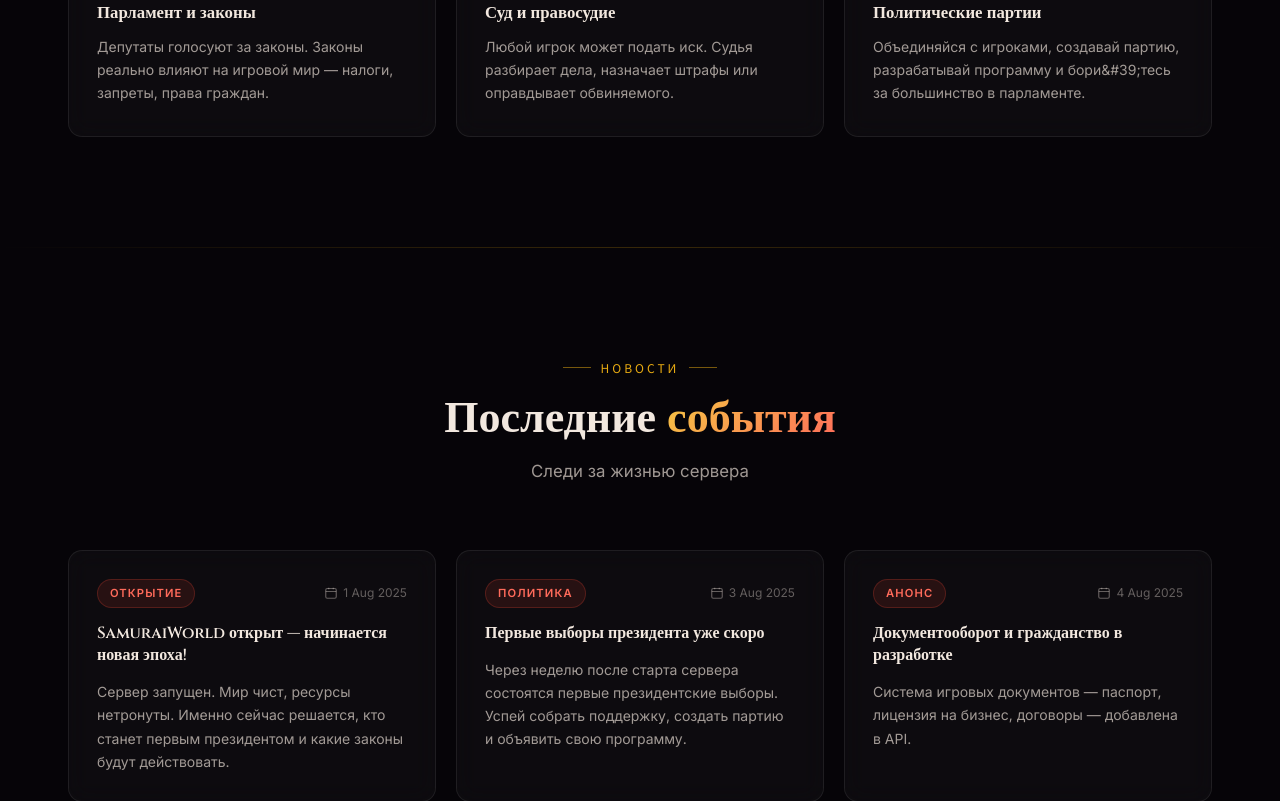
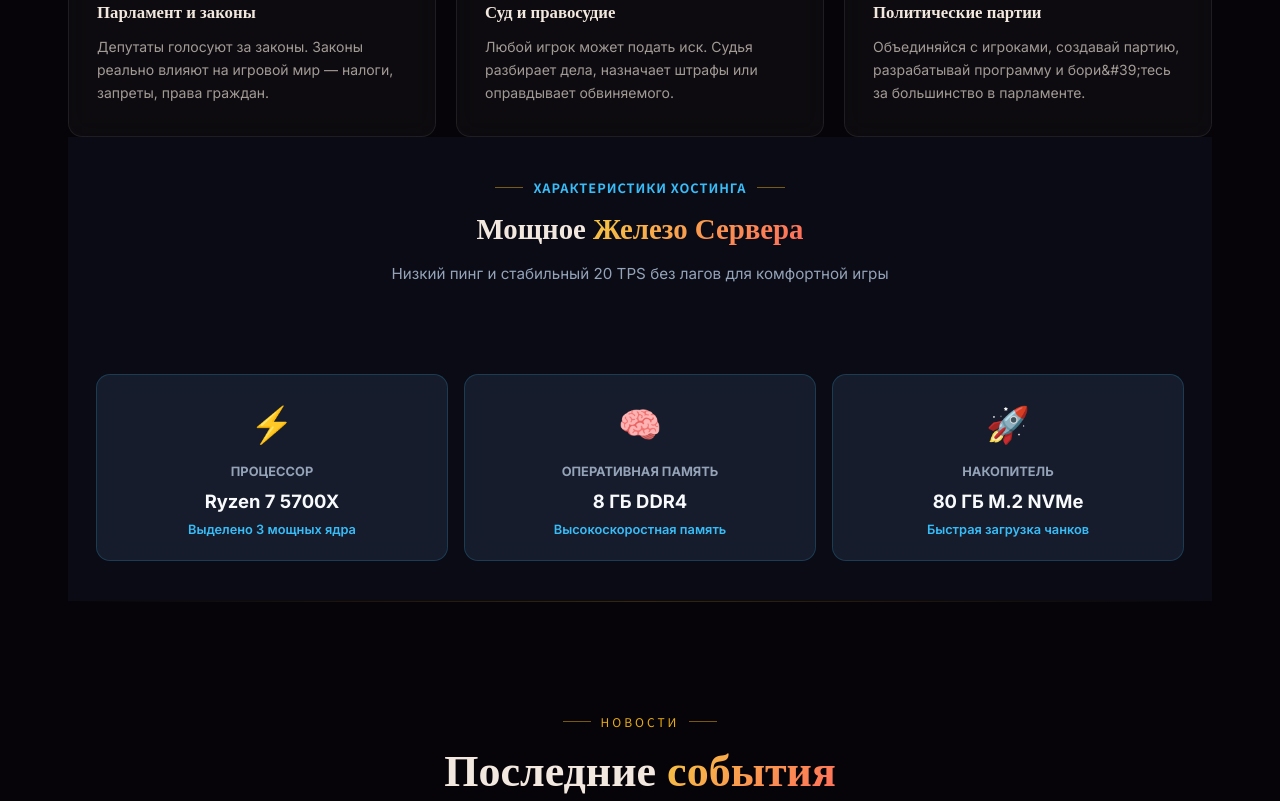
Before and after one commit to Ren4ik7284/SamuraiWorld, an Angular app: page / in a window 1280 px wide. Shown: the part 1680-2481 px from the top of the page. Built offline with nearby package versions, Linux system fonts and the light colour scheme; no server answers.

Commit message:
fix(tickets): resolve ticket visibility bug so admin sees all tickets, add server specs hardware block

```diff
--- a/api/info.js
+++ b/api/info.js
@@ -18,6 +18,11 @@ export default function handler(req, res) {
     politicalSystem: 'Демократическая Республика',
     playersOnline: 14,
     maxPlayers: 60,
+    hardware: {
+      cpu: 'AMD Ryzen 7 5700X (3 ядра)',
+      ram: '8 ГБ DDR4',
+      storage: '80 ГБ M.2 NVMe'
+    },
     onlinePlayers: [
       { name: 'Ren4ik284', id: '1', skinUrl: 'https://crafatar.com/avatars/Ren4ik284?overlay=true' },
       { name: 'Mydaf0n62', id: '2', skinUrl: 'https://crafatar.com/avatars/Mydaf0n62?overlay=true' }
--- a/src/app/pages/home/home.component.html
+++ b/src/app/pages/home/home.component.html
@@ -151,6 +151,37 @@
         <p class="feature-card__desc">{{ f.desc }}</p>
       </article>
     </div>
+<!-- ===== SERVER HARDWARE SPECS ===== -->
+<section class="section hardware-section" style="padding: 40px 0; background: rgba(15, 23, 42, 0.4);">
+  <div class="container">
+    <header class="section-header-center" style="margin-bottom: 24px;">
+      <p class="section-eyebrow" style="color: #38bdf8; font-weight: 700; text-transform: uppercase; font-size: 0.8rem; letter-spacing: 1px;">Характеристики хостинга</p>
+      <h2 class="section-heading" style="font-size: 1.8rem; font-weight: 800;">Мощное <span style="color: #38bdf8;">Железо Сервера</span></h2>
+      <p class="section-sub" style="color: #94a3b8; font-size: 0.95rem;">Низкий пинг и стабильный 20 TPS без лагов для комфортной игры</p>
+    </header>
+
+    <div style="display: grid; grid-template-columns: repeat(auto-fit, minmax(240px, 1fr)); gap: 16px; margin-top: 20px;">
+      <div class="card" style="background: rgba(30, 41, 59, 0.6); border: 1px solid rgba(56, 189, 248, 0.2); padding: 20px; border-radius: 14px; text-align: center;">
+        <div style="font-size: 2.2rem; margin-bottom: 8px;">⚡</div>
+        <div style="font-size: 0.8rem; color: #94a3b8; text-transform: uppercase; font-weight: 700;">Процессор</div>
+        <div style="font-size: 1.15rem; font-weight: 800; color: #f8fafc; margin-top: 4px;">Ryzen 7 5700X</div>
+        <div style="font-size: 0.8rem; color: #38bdf8; font-weight: 600; margin-top: 2px;">Выделено 3 мощных ядра</div>
+      </div>
+
+      <div class="card" style="background: rgba(30, 41, 59, 0.6); border: 1px solid rgba(56, 189, 248, 0.2); padding: 20px; border-radius: 14px; text-align: center;">
+        <div style="font-size: 2.2rem; margin-bottom: 8px;">🧠</div>
+        <div style="font-size: 0.8rem; color: #94a3b8; text-transform: uppercase; font-weight: 700;">Оперативная память</div>
+        <div style="font-size: 1.15rem; font-weight: 800; color: #f8fafc; margin-top: 4px;">8 ГБ DDR4</div>
+        <div style="font-size: 0.8rem; color: #38bdf8; font-weight: 600; margin-top: 2px;">Высокоскоростная память</div>
+      </div>
+
+      <div class="card" style="background: rgba(30, 41, 59, 0.6); border: 1px solid rgba(56, 189, 248, 0.2); padding: 20px; border-radius: 14px; text-align: center;">
+        <div style="font-size: 2.2rem; margin-bottom: 8px;">🚀</div>
+        <div style="font-size: 0.8rem; color: #94a3b8; text-transform: uppercase; font-weight: 700;">Накопитель</div>
+        <div style="font-size: 1.15rem; font-weight: 800; color: #f8fafc; margin-top: 4px;">80 ГБ M.2 NVMe</div>
+        <div style="font-size: 0.8rem; color: #38bdf8; font-weight: 600; margin-top: 2px;">Быстрая загрузка чанков</div>
+      </div>
+    </div>
   </div>
 </section>
 
```
Also changed, not shown: api/tickets.js (+25 -2 lines).
